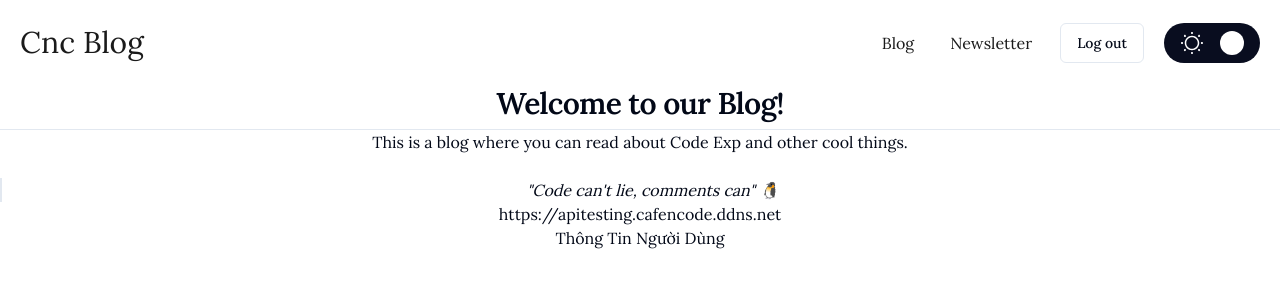
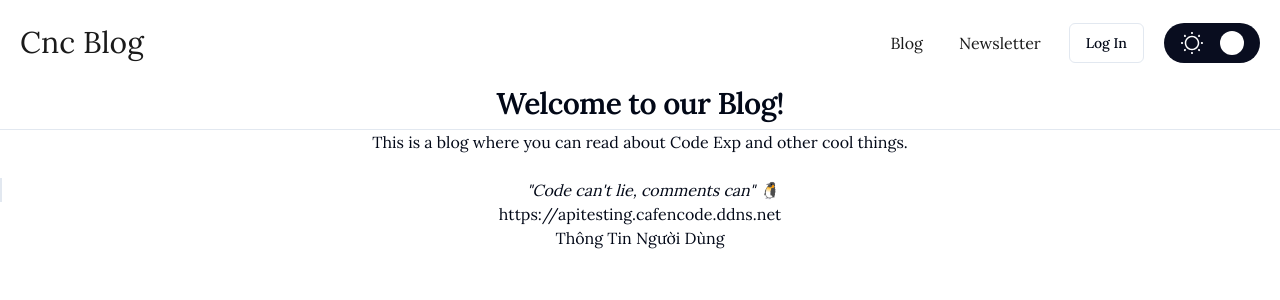
Before and after one commit to Cafe-and-Code/cnc-blog-frontend, a Next.js app: page / in a window 1280 px wide. Shown: the top 300 px of the page. Built offline with nearby package versions, Linux system fonts and the light colour scheme.

Commit message:
fix/config-middleware

```diff
--- a/src/app/templates/Header.tsx
+++ b/src/app/templates/Header.tsx
@@ -2,9 +2,10 @@
 import Link from 'next/link'
 import { usePathname } from 'next/navigation'
 import { useTheme } from "next-themes"
-import React, { useEffect,useState } from 'react';
+import React, { useEffect, useState } from 'react';
 import { useCookies } from 'react-cookie';
 import { useDispatch } from 'react-redux';
+import { useSelector } from 'react-redux';
 
 import '@/styles/components/header.scss'
 
@@ -33,12 +34,13 @@ export default function Header() {
   ]
 
   const [activeLink, setActiveLink] = useState(router);
+  const userId = useSelector((state: any) => state.user.userId);
 
-    const handleLinkClick = (path:any) => {
+  const handleLinkClick = (path: any) => {
     setActiveLink(path);
   };
 
-    const onLogout = () => {
+  const onLogoutLogIn = () => {
     removeCookie('token', { path: '/' })
     dispatch(logout());
     window.location.href = '/login';
@@ -46,14 +48,14 @@ export default function Header() {
   return (
     <div className='header-cnc'>
       <div className='cnc-logo-area'>
-                <Link href={{pathname:'/'}}>Cnc Blog</Link>
+        <Link href={{ pathname: '/' }}>Cnc Blog</Link>
       </div>
       <div className='cnc-navigation'>
         {menuList.map((item, index) => (
-                   <div key={index} className={`cnc-page ${activeLink === item.path? 'active-navigation' : ''}`}><Link className='cnc-navigator' href={{pathname:item.path}} onClick={() => handleLinkClick(item.path)}>{item.name}</Link></div>
+          <div key={index} className={`cnc-page ${activeLink === item.path ? 'active-navigation' : ''}`}><Link className='cnc-navigator' href={{ pathname: item.path }} onClick={() => handleLinkClick(item.path)}>{item.name}</Link></div>
         ))}
-                <Button variant='outline' onClick={onLogout}>Log out</Button>
-                <ToggleMode value={mode} onChange={onToggle}/>
+        <Button variant='outline' onClick={onLogoutLogIn}>{userId ? 'Log out' : 'Log In'}</Button>
+        <ToggleMode value={mode} onChange={onToggle} />
       </div>
     </div>
   )
--- a/src/app/templates/HeaderNewPost.tsx
+++ b/src/app/templates/HeaderNewPost.tsx
@@ -1,9 +1,10 @@
 'use client'
 import Link from 'next/link'
 import { useTheme } from "next-themes"
-import React, { useEffect,useState } from 'react';
+import React, { useEffect, useState } from 'react';
 import { useCookies } from 'react-cookie';
 import { useDispatch } from 'react-redux';
+import { useSelector } from 'react-redux';
 
 import '@/styles/components/header.scss'
 
@@ -17,11 +18,12 @@ interface HeaderOtherType {
   onPost?: () => void
 }
 
-export default function HeaderNewPost({onPost, disabledPublish}:HeaderOtherType) {
+export default function HeaderNewPost({ onPost, disabledPublish }: HeaderOtherType) {
   const dispatch = useDispatch();
   const { setTheme, resolvedTheme } = useTheme();
   const [mode, setMode] = useState(resolvedTheme || 'light');
   const [cookies, setCookie, removeCookie] = useCookies(['token']);
+  const userId = useSelector((state: any) => state.user.userId);
 
   useEffect(() => {
     setTheme(mode);
@@ -31,7 +33,7 @@ export default function HeaderNewPost({onPost, disabledPublish}:HeaderOtherType)
     setMode(prevMode => (prevMode === 'light' ? 'dark' : 'light'));
   };
 
-    const onLogout = () => {
+  const onLogoutLogIn = () => {
     removeCookie('token', { path: '/' })
     dispatch(logout());
     window.location.href = '/login';
@@ -39,12 +41,12 @@ export default function HeaderNewPost({onPost, disabledPublish}:HeaderOtherType)
   return (
     <div className='header-cnc'>
       <div className='cnc-logo-area'>
-                <Link href={{pathname:'/'}}>Cnc Blog</Link>
+        <Link href={{ pathname: '/' }}>Cnc Blog</Link>
       </div>
       <div className='cnc-navigation'>
         <Button variant={disabledPublish ? 'disabled' : 'default'} onClick={onPost}>Publish</Button>
-                <Button variant='outline' onClick={onLogout}>Log out</Button>
-                <ToggleMode value={mode} onChange={onToggle}/>
+        <Button variant='outline' onClick={onLogoutLogIn}>{userId ? 'Log out' : 'Log In'}</Button>
+        <ToggleMode value={mode} onChange={onToggle} />
       </div>
     </div>
   )
--- a/src/middleware.ts
+++ b/src/middleware.ts
@@ -2,10 +2,10 @@ import type { NextRequest } from 'next/server'
 import { NextResponse } from 'next/server';
 
 // Giả sử bạn lưu thông tin xác thực trong cookie hoặc sessionStorage
-export function middleware(req:NextRequest) {
+export function middleware(req: NextRequest) {
   // Kiểm tra token hoặc thông tin xác thực
   const token = req.cookies.get('token'); // Thay đổi theo cách bạn lưu trữ token
-  const authScreens = ['/login', '/create-account', '/forgot-password']
+  const authScreens = ['/login', '/create-account', '/forgot-password', '/blog']
   // Nếu không có token và người dùng đang cố truy cập vào các trang không phải trang auth
   if (!token && !authScreens.includes(req.nextUrl.pathname)) {
     // Chuyển hướng về trang đăng nhập
@@ -22,5 +22,5 @@ export function middleware(req:NextRequest) {
 
 // Định nghĩa các route mà middleware sẽ áp dụng
 export const config = {
-  matcher: ['/((?!api|_next/static|_next/image|favicon.ico).*)'], // Bỏ qua các route không cần xác thực
+  matcher: ['/((?!api|_next/static|.*\svg|.*\png|.*\jpg|.*\jpeg|.*\gif|.*\webp|_next/image|favicon.ico).*)',],
 };
```
Lines whose indentation alone changed are shown as unchanged.
